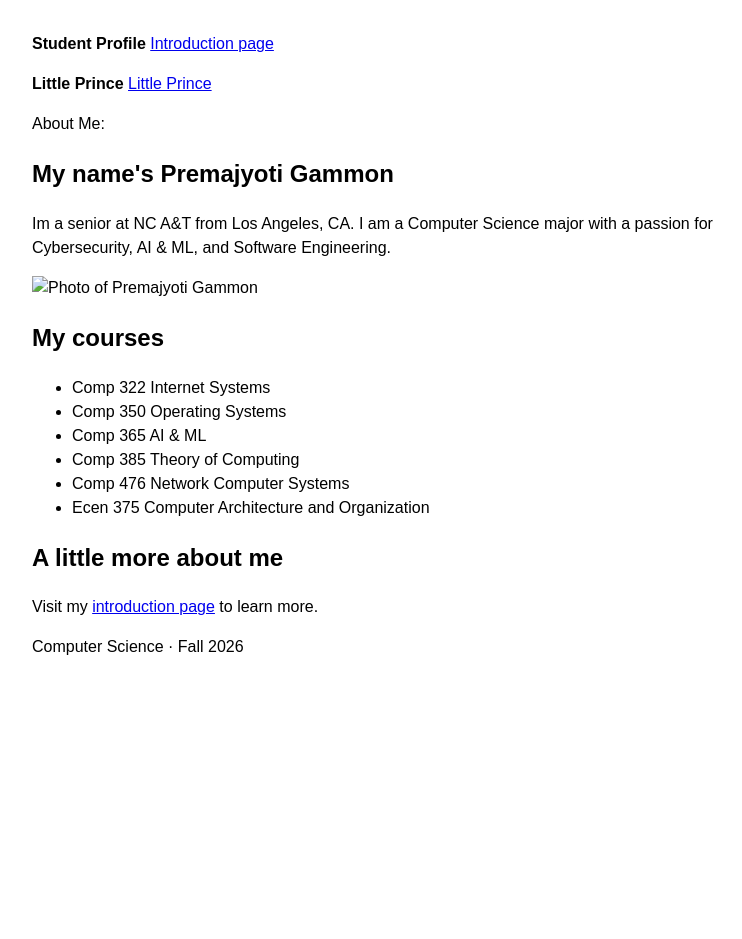
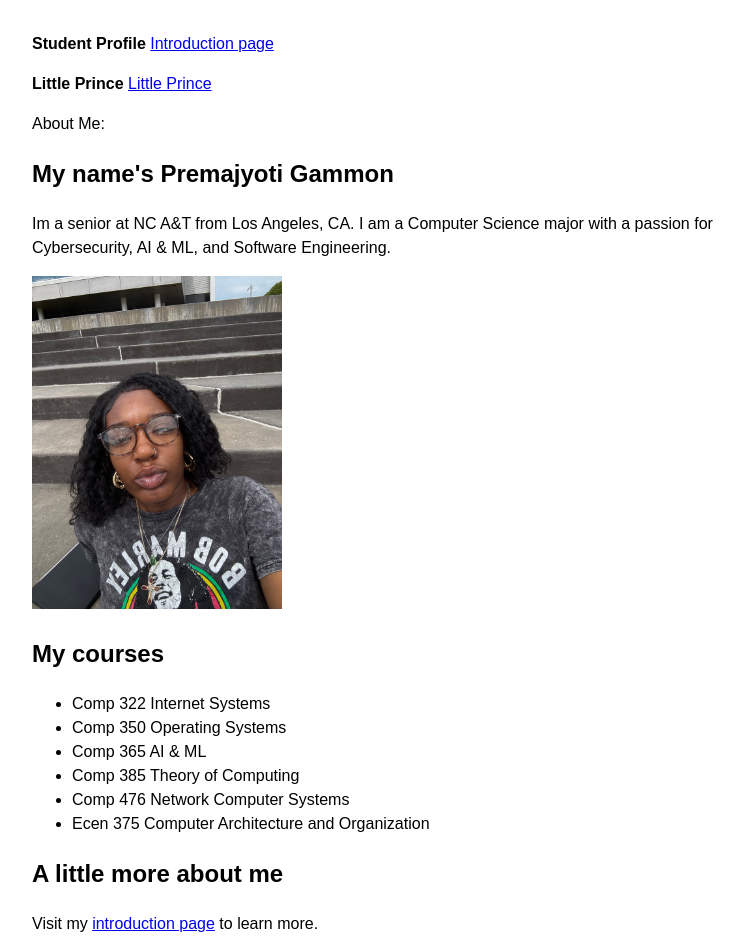
Before and after one commit to premaGammon/premaGammon.github.io, a plain HTML site: page index.html in a window 1280 px wide. Shown: the top 939 px of the page, without its empty margins (258-1000 px from the left). Before the commit the page ends 800 px from the top, so only its background shows below. Drawn offline with Linux system fonts and the light colour scheme.

Commit message:
Fix image source path in index.html

```diff
--- a/index.html
+++ b/index.html
@@ -34,7 +34,7 @@
                 <h1 id="page-title">My name's Premajyoti Gammon</h1>
                 <p>Im a senior at NC A&T from Los Angeles, CA. I am a Computer Science major with a passion for Cybersecurity, AI & ML, and Software Engineering.</p>
             </div>
-            <img src="img/mePic.jpeg" alt="Photo of Premajyoti Gammon">
+            <img src="mePic.jpeg" alt="Photo of Premajyoti Gammon">
         </section>
 
         <div class="content-grid">
```
